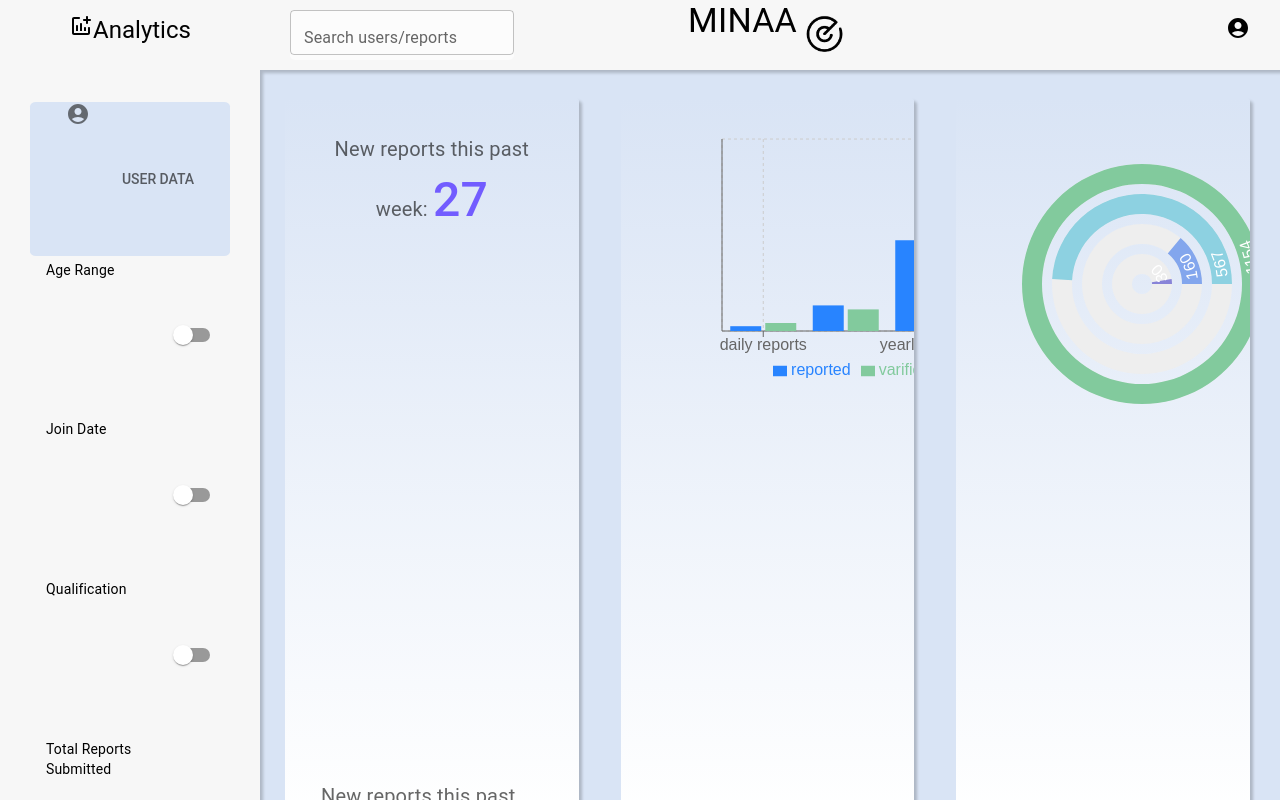
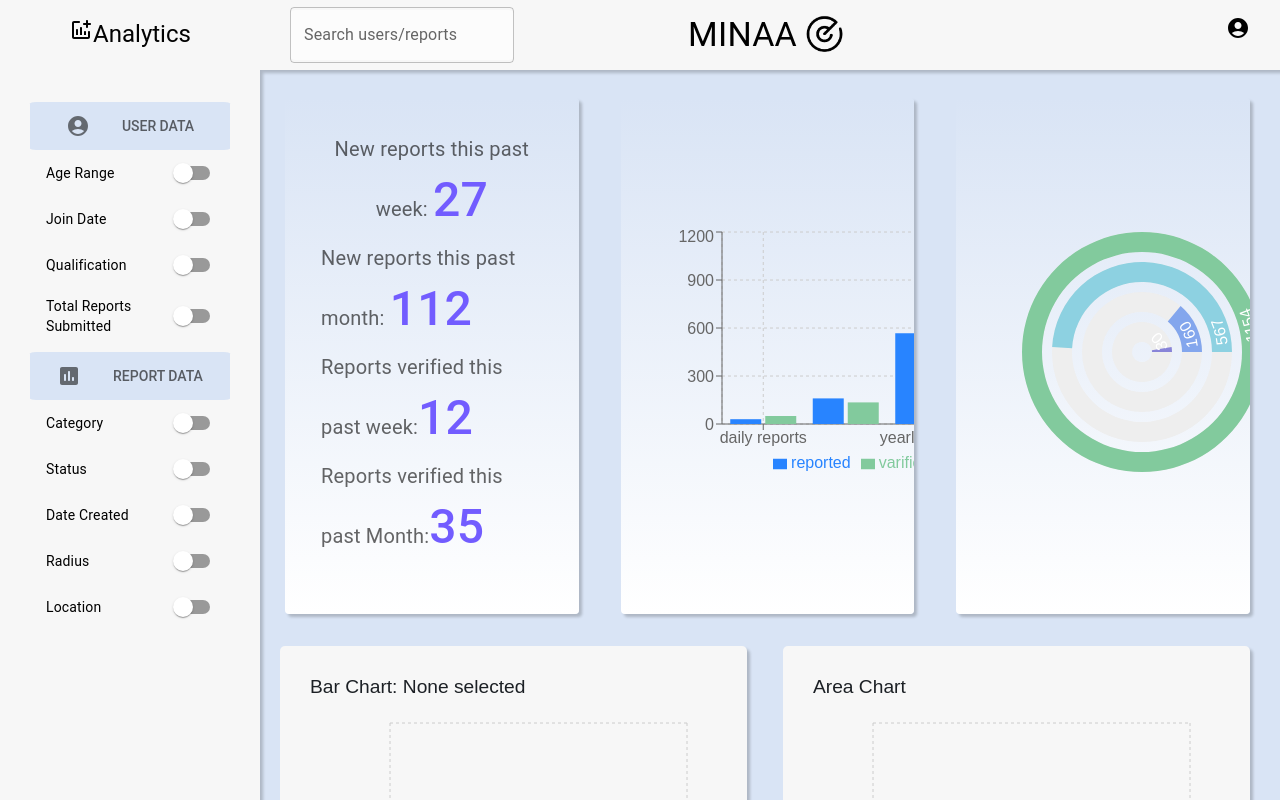
Before and after one commit to Bohjaangles/minaa-admin, a React (Create React App) app in the folder admin-page/: page /dashboard in a window 1280 px wide. Shown: the top 800 px of the page. Built offline with nearby package versions, Linux system fonts and the light colour scheme.

Commit message:
changed app.css sizing

```diff
--- a/admin-page/src/App.css
+++ b/admin-page/src/App.css
@@ -19,8 +19,6 @@
   padding: 0;
   margin: 0;
   box-sizing: border-box;
-  height: 100%;
-  width: auto;
 }
 
 body {
```
